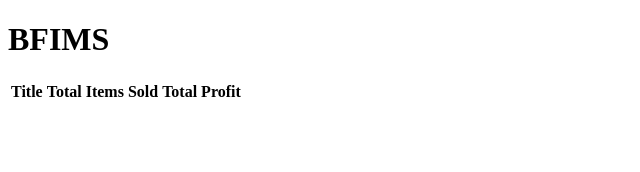
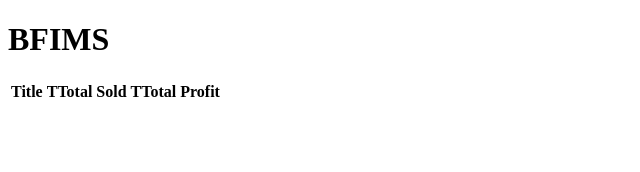
Before and after one commit to devcheyannagraham/The-Brook-Field, an Angular app in the folder frontend/: page /report/popularitems in a window 1280 px wide. Shown: the top 172 px of the page, without its empty margins (0-640 px from the left). Built offline with nearby package versions, Linux system fonts and the light colour scheme; no server answers.

Commit message:
add itemtype to itemcount

```diff
--- a/frontend/src/app/Components/low-inventory/low-inventory.component.html
+++ b/frontend/src/app/Components/low-inventory/low-inventory.component.html
@@ -3,14 +3,16 @@
         <thead>
             <tr>
                 <th>{{headers.itemId}}</th>
+                <th>{{headers.itemType}}</th>
                 <th>{{headers.title}}</th>
                 <th>{{headers.inStock}}</th>
             </tr>
         </thead>
         <tbody>
-            @for(item of lowInventoryItems;track item.id){
+            @for(item of lowInventoryItems;track `${item.id}-${item.itemType}`){
             <tr>
                 <td>{{item.id}}</td>
+                <td>{{item.itemType.toLocaleLowerCase()}}</td>
                 <td>{{item.title}}</td>
                 <td>{{item.count}}</td>
             </tr>
--- a/frontend/src/app/Components/low-inventory/low-inventory.component.ts
+++ b/frontend/src/app/Components/low-inventory/low-inventory.component.ts
@@ -28,6 +28,7 @@ export class LowInventoryComponent {
     .pipe(takeUntilDestroyed(this.destroyRef))
     .subscribe(lowInventoryItems => {
       this.lowInventoryItems = lowInventoryItems;
+      console.log(this.lowInventoryItems);
     })
   }
 
--- a/frontend/src/app/Components/popular-items/popular-items.component.html
+++ b/frontend/src/app/Components/popular-items/popular-items.component.html
@@ -2,9 +2,9 @@
     <table>
         <thead>
             <tr>
-                <th>Title</th>
-                <th>Total Items Sold</th>
-                <th>Total Profit</th>
+                <th>{{headers.title}}</th>
+                <th>T{{headers.totalUnitsSold}}</th>
+                <th>T{{headers.totalProfit}}</th>
             </tr>
         </thead>
         <tbody>
--- a/frontend/src/app/Components/popular-items/popular-items.component.ts
+++ b/frontend/src/app/Components/popular-items/popular-items.component.ts
@@ -3,6 +3,7 @@ import { ReportsService } from '../../Services/reports.service';
 import { takeUntilDestroyed } from '@angular/core/rxjs-interop';
 import { PopularItemDto } from '../../DTOs/Report/PopularItemDto';
 import { CurrencyPipe } from '@angular/common';
+import { headers } from '../../Helpers/headers';
 
 @Component({
   selector: 'popular-items',
@@ -13,6 +14,8 @@ import { CurrencyPipe } from '@angular/common';
 export class PopularItemsComponent {
   destroyRef = inject(DestroyRef);
   popularItems:PopularItemDto[];
+  headers = headers;
+
   constructor(public reportService: ReportsService) { }
 
   ngOnInit() {
--- a/frontend/src/app/DTOs/Report/InventoryCountDto.ts
+++ b/frontend/src/app/DTOs/Report/InventoryCountDto.ts
@@ -1,6 +1,9 @@
+import { ItemType } from "../../Enums/ItemType";
+
 export class InventoryCountDto{
     id:number;
     title:string;
     count:number;
+    itemType:ItemType;
 
 }
--- a/frontend/src/app/Helpers/headers.ts
+++ b/frontend/src/app/Helpers/headers.ts
@@ -29,6 +29,8 @@ export const headers = {
   email: "Email",
   transactionId: "Transaction ID",
   date: "Date",
-  inStock: "Total in Stock"
+  inStock: "Total in Stock",
+  itemType: "Item Type",
+  totalUnitsSold: "Total Sold",
 
 }
```
Also changed, not shown: 1 other file (tests, documents, lock files or other folders).
